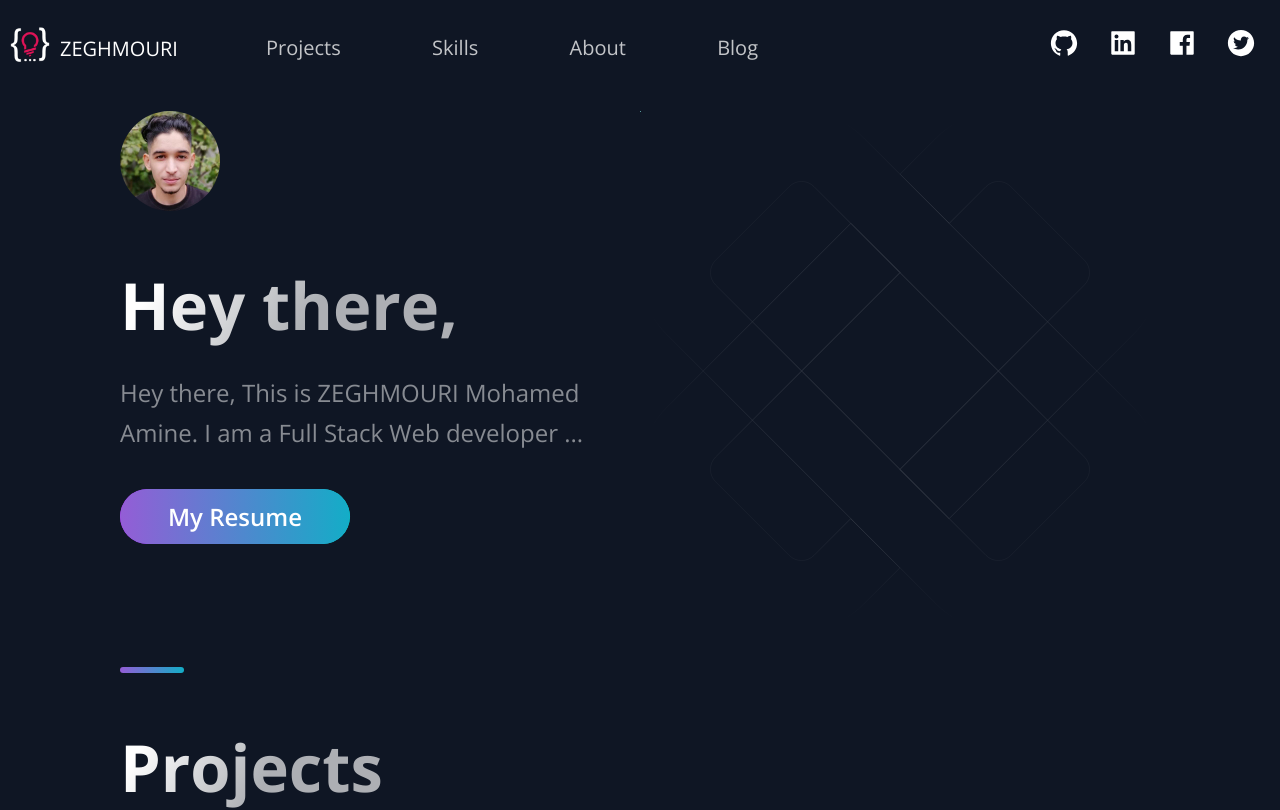
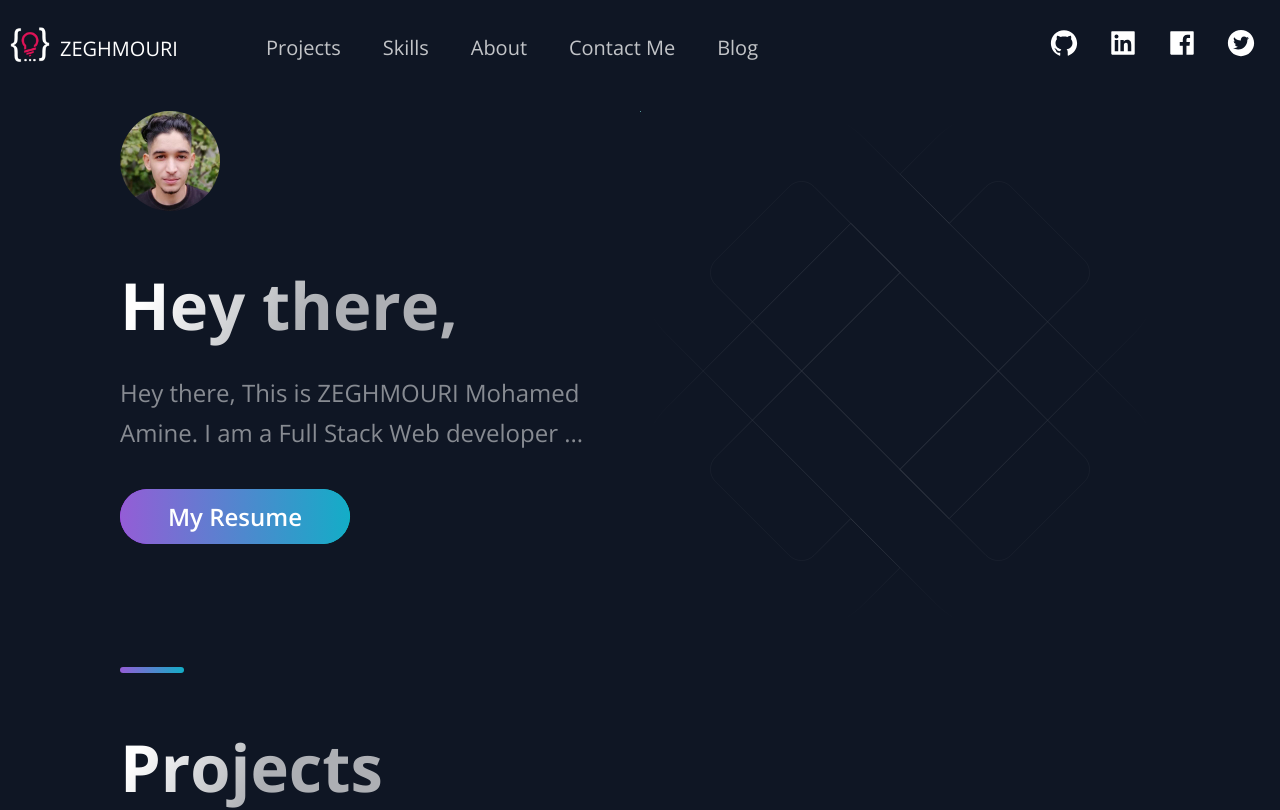
Before and after one commit to zeghmouri/my-portfolio, a Next.js app: page / in a window 1280 px wide. Shown: the top 810 px of the page. Built offline with nearby package versions, Linux system fonts and the light colour scheme.

Commit message:
Adding contact navlink

```diff
--- a/src/components/Header/Header.js
+++ b/src/components/Header/Header.js
@@ -29,6 +29,11 @@ const Header = () => (
         </Link>
       </li>
       <li>
+        <a href="#contact">
+          <NavLink>Contact Me</NavLink>
+        </a>
+      </li>
+      <li>
         <a href="/blog">
           <NavLink>Blog</NavLink>
         </a>
```
